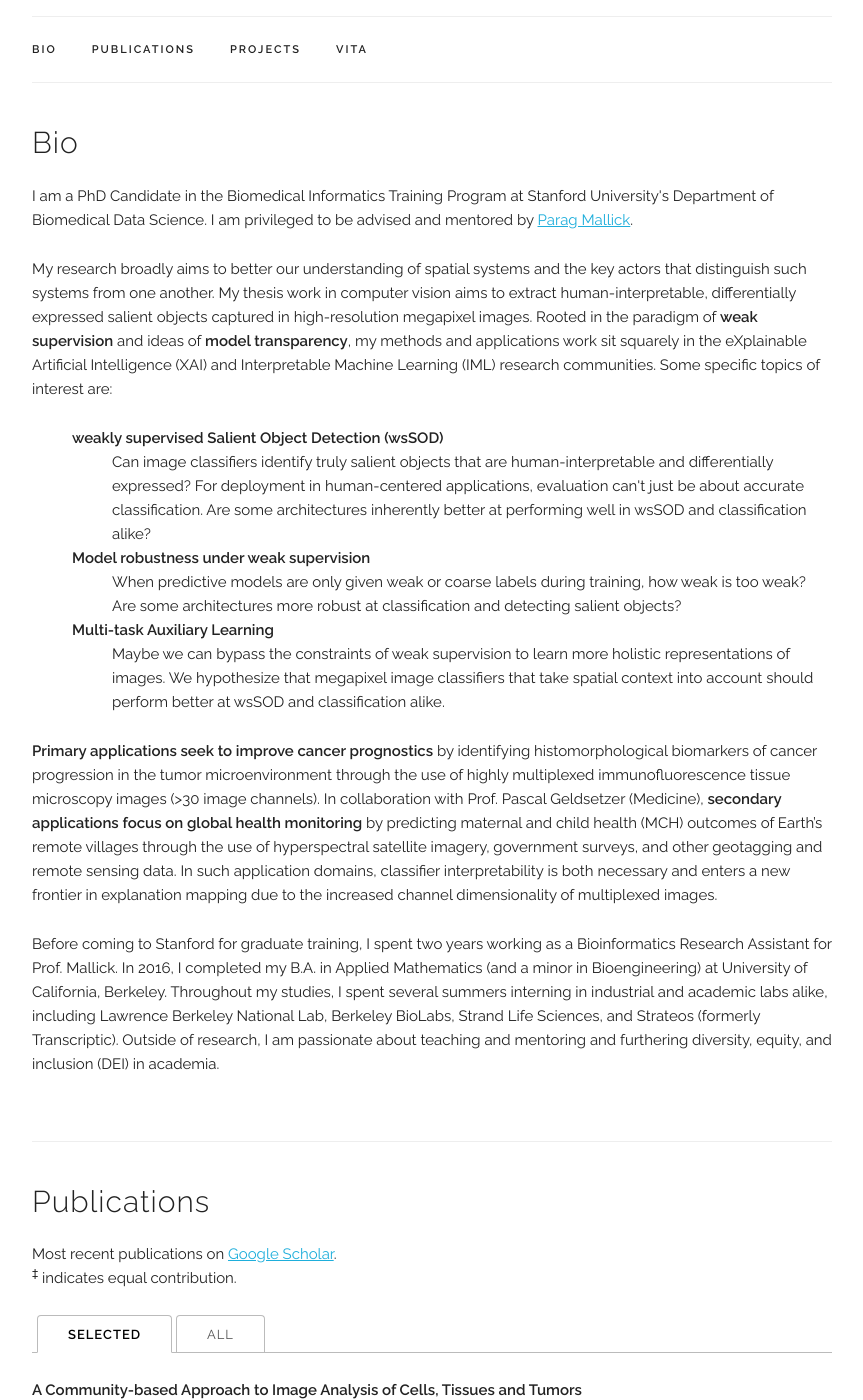
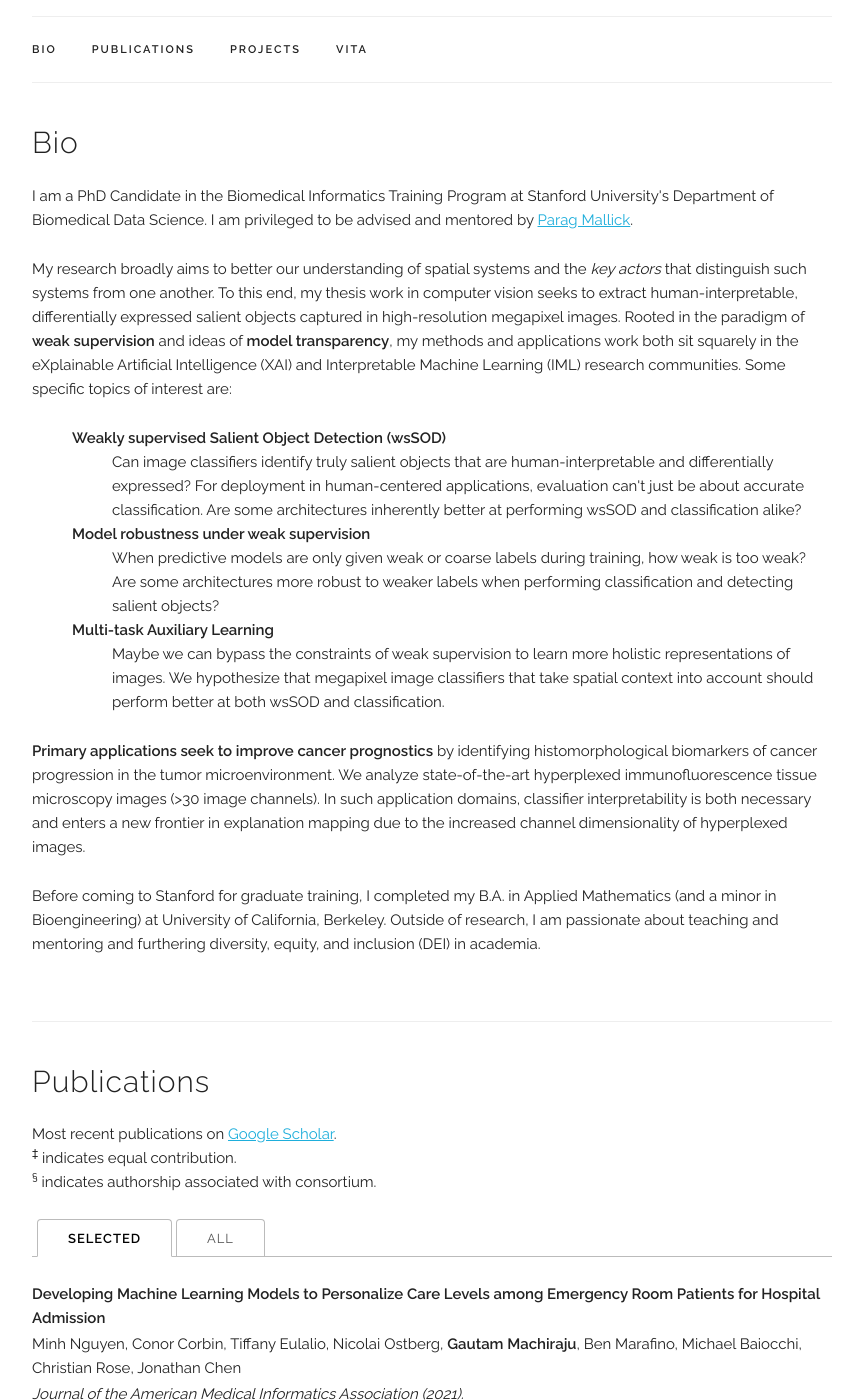
Before and after one commit to gmachiraju/gmachiraju.github.io, a Jekyll site: the page built from index.html, in a window 1280 px wide and 1400 px high, scrolled down 233 px. Shown: the whole window, without its empty margins (208-1071 px from the left). Built offline with Jekyll 4.4.1, drawn with Linux system fonts in a browser that asks for light colours; some web fonts are replaced; some of the changed text lies outside the part shown.

```diff
--- a/index.html
+++ b/index.html
@@ -10,24 +10,24 @@ title: Home
   <p>
 
   <p>
-  My research broadly aims to better our understanding of spatial systems and the key actors that distinguish such systems from one another. My thesis work in computer vision aims to extract human-interpretable, differentially expressed salient objects captured in high-resolution megapixel images. Rooted in the paradigm of <b>weak supervision</b> and ideas of <b>model transparency</b>, my methods and applications work sit squarely in the eXplainable Artificial Intelligence (XAI) and Interpretable Machine Learning (IML) research communities. Some specific topics of interest are:
+  My research broadly aims to better our understanding of spatial systems and the <i>key actors</i> that distinguish such systems from one another. To this end, my thesis work in computer vision seeks to extract human-interpretable, differentially expressed salient objects captured in high-resolution megapixel images. Rooted in the paradigm of <b>weak supervision</b> and ideas of <b>model transparency</b>, my methods and applications work both sit squarely in the eXplainable Artificial Intelligence (XAI) and Interpretable Machine Learning (IML) research communities. Some specific topics of interest are:
     <dl style="PADDING-LEFT: 40px">
-    <dt><b>weakly supervised Salient Object Detection (wsSOD)</b></dt>
-    <dd>Can image classifiers identify truly salient objects that are human-interpretable and differentially expressed? For deployment in human-centered applications, evaluation can't just be about accurate classification. Are some architectures inherently better at performing well in wsSOD and classification alike? </dd>
+    <dt><b>Weakly supervised Salient Object Detection (wsSOD)</b></dt>
+    <dd>Can image classifiers identify truly salient objects that are human-interpretable and differentially expressed? For deployment in human-centered applications, evaluation can't just be about accurate classification. Are some architectures inherently better at performing wsSOD and classification alike? </dd>
     <dt><b>Model robustness under weak supervision</b></dt>
-    <dd>When predictive models are only given weak or coarse labels during training, how weak is too weak? Are some architectures more robust at classification and detecting salient objects? </dd>
+    <dd>When predictive models are only given weak or coarse labels during training, how weak is too weak? Are some architectures more robust to weaker labels when performing classification and detecting salient objects? </dd>
     <dt><b>Multi-task Auxiliary Learning</b></dt>
-    <dd>Maybe we can bypass the constraints of weak supervision to learn more holistic representations of images. We hypothesize that megapixel image classifiers that take spatial context into account should perform better at wsSOD and classification alike. </dd>
+    <dd>Maybe we can bypass the constraints of weak supervision to learn more holistic representations of images. We hypothesize that megapixel image classifiers that take spatial context into account should perform better at both wsSOD and classification. </dd>
     </dl>
     </dl>
   </p>
 
   <p>
-    <b>Primary applications seek to improve cancer prognostics</b> by identifying histomorphological biomarkers of cancer progression in the tumor microenvironment through the use of highly multiplexed immunofluorescence tissue microscopy images (>30 image channels). In collaboration with Prof. Pascal Geldsetzer (Medicine), <b>secondary applications focus on global health monitoring</b> by predicting maternal and child health (MCH) outcomes of Earth’s remote villages through the use of hyperspectral satellite imagery, government surveys, and other geotagging and remote sensing data. In such application domains, classifier interpretability is both necessary and enters a new frontier in explanation mapping due to the increased channel dimensionality of multiplexed images.
+    <b>Primary applications seek to improve cancer prognostics</b> by identifying histomorphological biomarkers of cancer progression in the tumor microenvironment. We analyze state-of-the-art hyperplexed immunofluorescence tissue microscopy images (>30 image channels). In such application domains, classifier interpretability is both necessary and enters a new frontier in explanation mapping due to the increased channel dimensionality of hyperplexed images.
   </p>
 
   <p>
-    Before coming to Stanford for graduate training, I spent two years working as a Bioinformatics Research Assistant for Prof. Mallick. In 2016, I completed my B.A. in Applied Mathematics (and a minor in Bioengineering) at University of California, Berkeley. Throughout my studies, I spent several summers interning in industrial and academic labs alike, including Lawrence Berkeley National Lab, Berkeley BioLabs, Strand Life Sciences, and Strateos (formerly Transcriptic). Outside of research, I am passionate about teaching and mentoring and furthering diversity, equity, and inclusion (DEI) in academia.
+    Before coming to Stanford for graduate training, I completed my B.A. in Applied Mathematics (and a minor in Bioengineering) at University of California, Berkeley. Outside of research, I am passionate about teaching and mentoring and furthering diversity, equity, and inclusion (DEI) in academia.
   </p>
 </div>
 
@@ -37,7 +37,8 @@ title: Home
   <h4>Publications</h4>
 
   <p>Most recent publications on <a href="{{ site.data.main_info.google_scholar }}" target="_blank">Google Scholar</a>.<br/>
-  <sup>‡</sup> indicates equal contribution.
+  <sup>‡</sup> indicates equal contribution.<br/>
+  <sup>§</sup> indicates authorship associated with consortium.
   </p>
 
   <ul class="tab-nav">
@@ -190,7 +191,7 @@ title: Home
 <div class="docs-section" id="resume">
   <h4>Vitæ</h4>
 
-  <p>Full Resume in <a href={{ "/assets/cv/cv_web.pdf" | prepend: site.baseurl }} target="_blank">PDF</a>.</p>
+  <p>More details (academic service, talks, coursework) can be found on my <a href={{ "/assets/cv/cv_web.pdf" | prepend: site.baseurl }} target="_blank">CV</a> and <a href="https://www.linkedin.com/in/gmachiraju/" target="_blank">LinkedIn</a>.</p>
 
   <!-- The Timeline -->
   <ul class="timeline">
```
Also changed, not shown: _data/experience.yaml (+7 -7 lines), _data/publications.yaml (+5 -5 lines), 1 other file.
